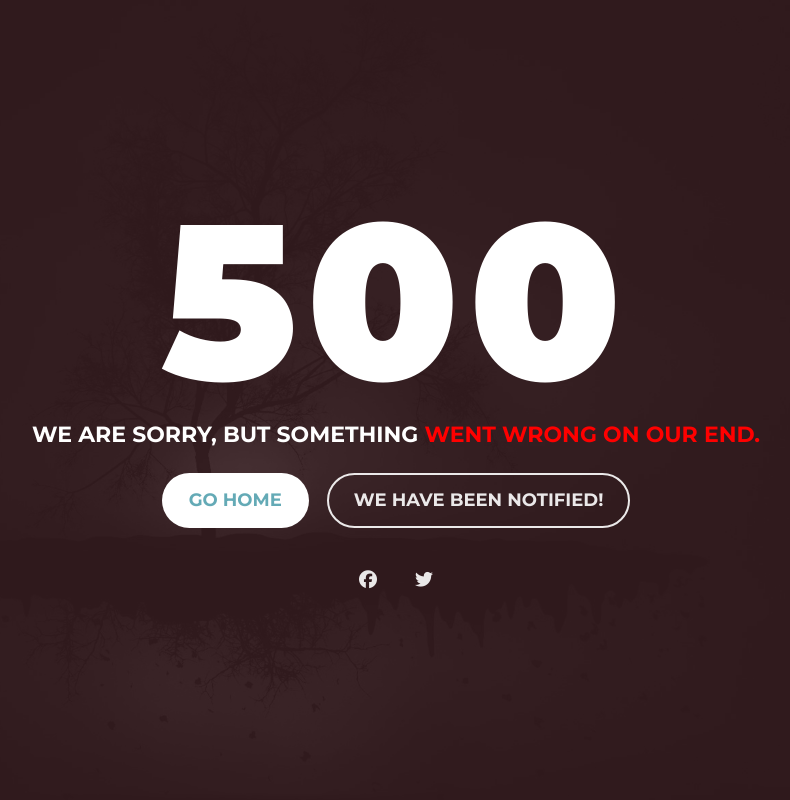
After one commit to feyton/igiti-corp, a Django app: template templates/500.html in a window 1280 px wide. The commit adds this page. Shown: the whole page, without its empty margins (244-1034 px from the left). Run offline with Django 3.2, Linux system fonts and the light colour scheme; the template is opened without the code that fills it, so the values that code supplies are empty; parts of the project's set-up code (start-up, migrations or seed data) failed here and were passed over; some libraries are stand-ins or nearby versions.

Commit message:
500 error template

```diff
--- a/corp/settings/development.py
+++ b/corp/settings/development.py
@@ -16,11 +16,10 @@ EMAIL_USE_TLS = True
 EMAIL_PORT = 587
 EMAIL_HOST_USER = 'feytonf@gmail.com'
 EMAIL_HOST_PASSWORD = 'Fahrer25.06.'
-EMAIL_USE_SSL =False
+EMAIL_USE_SSL = False
 
 STRIPE_PUBLISHABLE_KEY = 'pk_test_Eu2FdXltbLeQuxQNotWjW7Mt003XiV535O'
 STRIPE_SECRET_KEY = 'sk_test_5HwDjlXprokf1GPBHmxkHyrQ00tO0QvJqT'
-
 
 
 DATABASES = {
@@ -31,7 +30,7 @@ DATABASES = {
 }
 STATICFILES_DIRS = [
     os.path.join(BASE_DIR, 'static')
-    ]
+]
 STATIC_ROOT = (os.path.join(BASE_DIR, 'asset'))
 STATIC_URL = '/static/'
 
--- a/static/style/404.css
+++ b/static/style/404.css
@@ -137,7 +137,9 @@ body {
     display: none;
 }
 
+
 /* FORM */
+
 .panel {
     position: relative;
     box-sizing: border-box;
@@ -146,8 +148,8 @@ body {
     float: right;
     transform: skew(-10deg);
     overflow: hidden;
+}
 
-}
 .panel .back {
     position: absolute;
     top: 64%;
@@ -157,6 +159,7 @@ body {
     cursor: pointer;
     font-size: 25px;
 }
+
 .panel .panel-content {
     position: absolute;
     width: 100%;
@@ -165,6 +168,7 @@ body {
     top: 50%;
     transform: translateX(-50%) translateY(-50%) skew(10deg);
 }
+
 .panel.panel-right .panel-content .form {
     display: block;
     position: absolute;
@@ -175,6 +179,7 @@ body {
     left: 50%;
     transform: translateX(-50%) translateY(-25%);
 }
+
 .panel.panel-right {
     margin-right: -10%;
     background: #1B1B1B;
@@ -203,7 +208,7 @@ body {
     outline: none;
     border-bottom: 1px solid #B1B1B1;
     color: #B1B1B1;
-    background: rgba(0,0,0,0);
+    background: rgba(0, 0, 0, 0);
     opacity: 0.5;
     transition: 0.2s ease;
 }
@@ -227,13 +232,14 @@ body {
     -webkit-transition: 0.2s ease all;
 }
 
-
-input:focus ~ label, input:valid ~ label 		{
+input:focus~label,
+input:valid~label {
     top: -13px;
     font-size: 12px;
     color: rgb(192, 192, 192);
     opacity: 1;
 }
+
 .highlight {
     position: absolute;
     height: 60%;
@@ -243,26 +249,49 @@ input:focus ~ label, input:valid ~ label 		{
     pointer-events: none;
     opacity: 0.5;
 }
+
+
 /* active state */
-input:focus ~ .highlight {
-    -webkit-animation:inputHighlighter 0.3s ease;
-    -moz-animation:inputHighlighter 0.3s ease;
-    animation:inputHighlighter 0.3s ease;
+
+input:focus~.highlight {
+    -webkit-animation: inputHighlighter 0.3s ease;
+    -moz-animation: inputHighlighter 0.3s ease;
+    animation: inputHighlighter 0.3s ease;
 }
 
+
 /* ANIMATIONS ================ */
+
 @-webkit-keyframes inputHighlighter {
-    from { background:#B1B1B1; }
-    to 	{ width:0; background:transparent; }
+    from {
+        background: #B1B1B1;
     }
+    to {
+        width: 0;
+        background: transparent;
+    }
+}
+
 @-moz-keyframes inputHighlighter {
-    from { background:#B1B1B1; }
-    to 	{ width:0; background:transparent; }
+    from {
+        background: #B1B1B1;
     }
+    to {
+        width: 0;
+        background: transparent;
+    }
+}
+
 @keyframes inputHighlighter {
-    from { background:#B1B1B1; }
-    to 	{ width:0; background:transparent; }
+    from {
+        background: #B1B1B1;
     }
+    to {
+        width: 0;
+        background: transparent;
+    }
+}
+
 .send-btn {
     float: right;
     color: #B1B1B1;
@@ -275,9 +304,7 @@ input:focus ~ .highlight {
 .send-btn:hover {
     color: #FAFAFA;
     cursor: pointer;
-
 }
-
 
 @media only screen and (max-width: 767px) {
     .notfound .notfound-404 h1 {
@@ -286,8 +313,6 @@ input:focus ~ .highlight {
     .panel {
         width: 70%;
         float: right;
-
-
     }
 }
 
@@ -298,7 +323,6 @@ input:focus ~ .highlight {
     .panel-content {
         left: 30%;
         font-size: 1.2rem;
-
     }
     .panel .back {
         top: 70%;
@@ -321,7 +345,6 @@ input:focus ~ .highlight {
     .notfound .contact-btn {
         font-size: 14px;
     }
-
     .panel {
         width: 100%;
         margin: 0px;
@@ -336,7 +359,6 @@ input:focus ~ .highlight {
         left: 0;
         padding-left: 5px;
         transform: none;
-
     }
     input {
         width: 90%;
--- a/store/views.py
+++ b/store/views.py
@@ -12,6 +12,7 @@ from django.shortcuts import get_object_or_404, redirect, render
 from django.utils import timezone
 from django.utils.decorators import method_decorator
 from django.views.generic import DetailView, ListView, View
+
 from user.models import UserProfile
 
 from .forms import CheckoutForm, CouponForm, PaymentForm, RefundForm
@@ -214,7 +215,7 @@ class PaymentView(View):
     def get(self, *args, **kwargs):
         payment_option = kwargs['payment_option']
         if payment_option == 'stripe':
-            messages.info(
+            messages.error(
                 self.request, 'Sorry, we do not accept payment with stripe yet.')
             return redirect('home')
             # order = Order.objects.get(user=self.request.user, ordered=False)
@@ -244,7 +245,7 @@ class PaymentView(View):
             #         self.request, "You have not added a shipping address")
             #     return redirect("store:checkout")
         elif payment_option == 'momopay':
-            messages.info(
+            messages.error(
                 self.request, 'Sorry, we do not accept MOMO PAY yet.')
             return redirect('home')
 
--- a/templates/404.html
+++ b/templates/404.html
@@ -7,7 +7,7 @@
     <meta charset="utf-8">
     <meta http-equiv="X-UA-Compatible" content="IE=edge">
     <meta name="viewport" content="width=device-width, initial-scale=1">
-    <link rel="icon" type="image/gif" href="{% static 'images/profile.png' %}" />
+    <link rel="icon" type="image/gif" href="{% static 'images/404.jpg' %}" />
 
     <title>404 Not Found | Igiti Corp</title>
 
@@ -54,7 +54,7 @@
                         </div>
                         {% else %}
                         <div class="group">
-                        <input type="email" required name="email" >
+                            <input type="email" required name="email">
                             <span class="highlight"></span>
                             <label><i class="fas fa-at"></i>&nbsp;Your Email</label>
                         </div>
--- /dev/null
+++ b/templates/500.html
@@ -0,0 +1,49 @@
+{% load static%}
+
+<!DOCTYPE html>
+<html lang="en">
+
+<head>
+    <meta charset="utf-8">
+    <meta http-equiv="X-UA-Compatible" content="IE=edge">
+    <meta name="viewport" content="width=device-width, initial-scale=1">
+    <link rel="icon" type="image/gif" href="{% static 'images/error_500.jpg' %}" />
+
+    <title>500 Server Error| Igiti Corp</title>
+
+    <!-- Google font -->
+    <link href="https://fonts.googleapis.com/css?family=Montserrat:700,900" rel="stylesheet">
+
+    <!-- Fontawesome -->
+    <script src="https://kit.fontawesome.com/8d71393779.js" crossorigin="anonymous"></script>
+    <!--<link rel="stylesheet" href="{% static 'style/fontawesome/css/all.css' %}">-->
+
+    <!-- Custom stlylesheet -->
+    <link type="text/css" rel="stylesheet" href="{% static 'style/404.css' %}" />
+
+</head>
+
+<body>
+
+    <div id="notfound">
+        <div class="notfound-bg" style="background-image: url({% static 'images/2.jpg' %});"></div>
+        <div class="notfound">
+            <div class="notfound-404">
+                <h1>500</h1>
+            </div>
+            <h2>we are sorry, but something <span style="color: red;"> went wrong on our end.</span> </h2>
+            <a href="{% url 'home' %}" class="home-btn">Go Home</a>
+            <a class="contact-btn" id="contact">We have been notified!</a>
+            <div class="notfound-social">
+                <a href="https://facebook.com/igiticorp"><i class="fab fa-facebook"></i></a>
+                <a href="https://twitter.com/igiticorp"><i class="fab fa-twitter"></i></a>
+            </div>
+        </div>
+
+    </div>
+
+
+</body>
+<!-- This templates was made by Colorlib (https://colorlib.com) -->
+
+</html>
--- a/user/urls.py
+++ b/user/urls.py
@@ -15,5 +15,6 @@ urlpatterns = [
     path('api/data/', views.get_data, name="get_data"),
     path('api/chart/data', views.ChartData.as_view(), name="chart-data"),
     path('api/big-chart-data/', views.big_chart_data, name='big-chart-data'),
-    path('nursery/', views.NurseryView.as_view(), name='nursery-view')
+    path('nursery/', views.NurseryView.as_view(), name='nursery-view'),
+    path('test/', views.test)
 ]
```
Also changed, not shown: corp/settings/base.py (+10 -2 lines), user/views.py (+10 -5 lines), static/images/404.jpg (added), static/images/error_500.jpg (added). Lines whose indentation alone changed are shown as unchanged.
